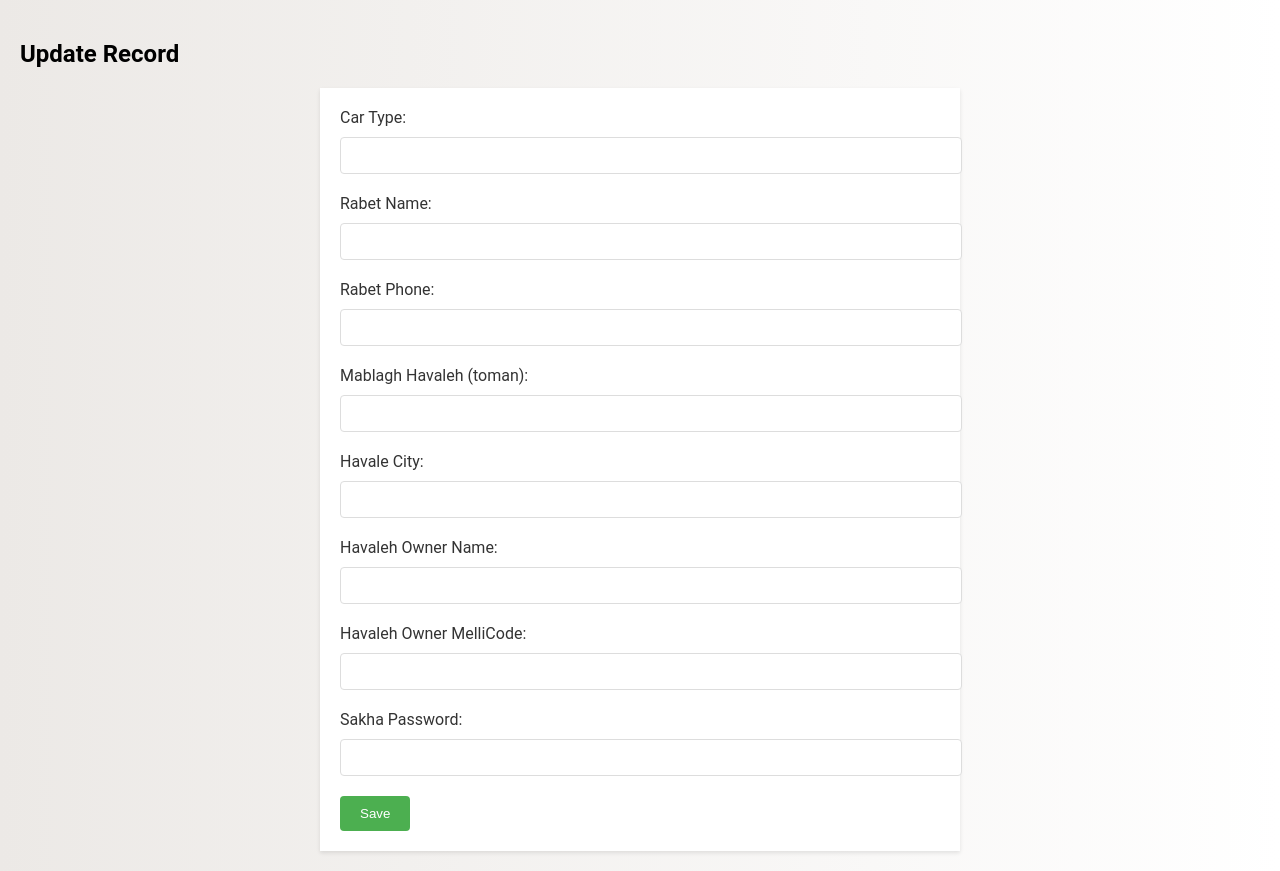
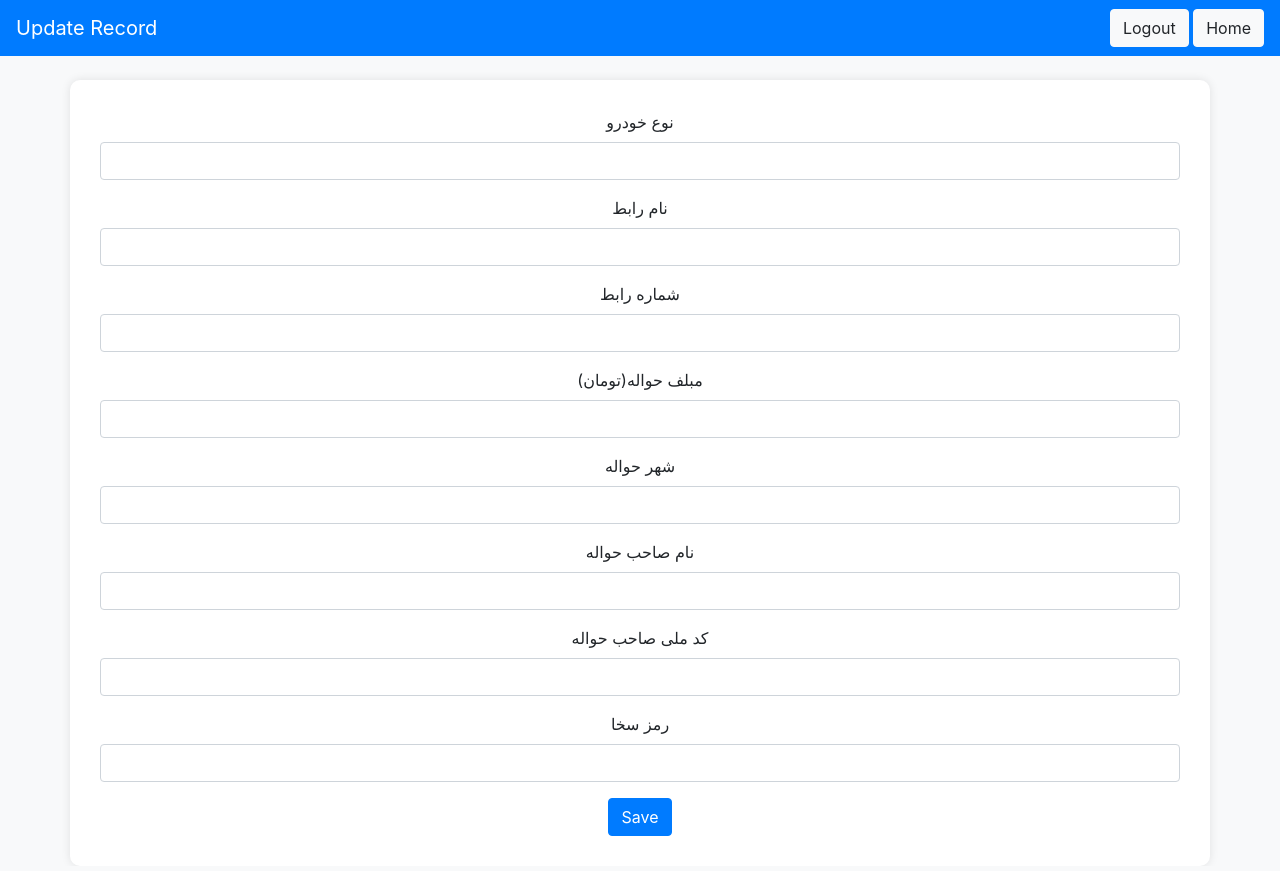
Before and after one commit to tohid1997/car-selling-project, a Flask app: page /first_info/search_complete/update_record in a window 1280 px wide. After the commit the page ends 836 px from the top, so only its background shows below. Run offline with Flask 3, Linux system fonts and the light colour scheme; data that the repository does not hold is empty; some libraries are stand-ins or nearby versions.

Commit message:
complete3

```diff
--- a/templates/update_record.html
+++ b/templates/update_record.html
@@ -1,68 +1,94 @@
 <!DOCTYPE html>
 <html lang="en">
 <head>
+    <meta charset="UTF-8">
     <meta name="viewport" content="width=device-width, initial-scale=1.0">
     <title>Update Record</title>
+    <link href="https://stackpath.bootstrapcdn.com/bootstrap/4.5.2/css/bootstrap.min.css" rel="stylesheet">
     <style>
         body {
-            font-family: 'Roboto', sans-serif;
-            margin: 0;
-            padding: 20px;
-            background: linear-gradient(to right, #ece9e6, #ffffff);
+            background-color: #f8f9fa;
         }
-        form {
+        .navbar {
+            background-color: #007bff;
+        }
+        .navbar-brand, .nav-link {
+            color: #fff !important;
+        }
+        .container {
             background-color: #fff;
-            padding: 20px;
-            box-shadow: 0 2px 4px rgba(0, 0, 0, 0.1);
-            max-width: 600px;
-            margin: auto;
+            padding: 30px;
+            border-radius: 10px;
+            box-shadow: 0 0 10px rgba(0, 0, 0, 0.1);
         }
-        label {
-            display: block;
-            margin-bottom: 10px;
-            color: #333;
+        .form-control {
+            border-radius: 0.25rem;
+            text-align: center; /* Center text inside form fields */
         }
-        input[type="text"], input[type="number"] {
-            width: 100%;
-            padding: 10px;
-            margin-bottom: 20px;
-            border: 1px solid #ddd;
-            border-radius: 4px;
+        .btn-primary {
+            background-color: #007bff;
+            border-color: #007bff;
         }
-        button {
-            padding: 10px 20px;
-            background-color: #4CAF50;
-            color: white;
-            border: none;
-            border-radius: 4px;
-            cursor: pointer;
+        .btn-primary:hover {
+            background-color: #0056b3;
+            border-color: #0056b3;
         }
-        button:hover {
-            background-color: #45a049;
+        .alert {
+            border-radius: 0.25rem;
         }
     </style>
 </head>
 <body>
-    <h2>Update Record</h2>
-    <form action="{{ url_for('save_update') }}" method="post">
-        <input type="hidden" name="record_id" value="{{ record[1] }}">
-        <label for="car_type">Car Type:</label>
-        <input type="text" id="car_type" name="car_type" value="{{ record[0] }}">
-        <label for="rabet_name">Rabet Name:</label>
-        <input type="text" id="rabet_name" name="rabet_name" value="{{ record[2] }}">
-        <label for="rabet_phone">Rabet Phone:</label>
-        <input type="text" id="rabet_phone" name="rabet_phone" value="{{ record[3] }}">
-        <label for="mablagh_havaleh">Mablagh Havaleh (toman):</label>
-        <input type="number" id="mablagh_havaleh" name="mablagh_havaleh" value="{{ record[4] }}">
-        <label for="havale_city">Havale City:</label>
-        <input type="text" id="havale_city" name="havale_city" value="{{ record[5] }}">
-        <label for="havaleh_owner_name">Havaleh Owner Name:</label>
-        <input type="text" id="havaleh_owner_name" name="havaleh_owner_name" value="{{ record[6] }}">
-        <label for="havaleh_owner_mellicode">Havaleh Owner MelliCode:</label>
-        <input type="text" id="havaleh_owner_mellicode" name="havaleh_owner_mellicode" value="{{ record[7] }}">
-        <label for="sakha_password">Sakha Password:</label>
-        <input type="text" id="sakha_password" name="sakha_password" value="{{ record[8] }}">
-        <button type="submit">Save</button>
-    </form>
+    <nav class="navbar navbar-expand-lg navbar-dark">
+        <a class="navbar-brand" href="#">Update Record</a>
+        <div class="ml-auto">
+            <a href="/logout" class="btn btn-light">Logout</a>
+            <a href="/home" class="btn btn-light">Home</a>
+        </div>
+    </nav>
+    <div class="container mt-4">
+        <form action="{{ url_for('save_update') }}" method="post">
+            <input type="hidden" name="record_id" value="{{ record[1] }}">
+            <div class="form-group" style="text-align: center;">
+                <label for="car_type">نوع خودرو</label>
+                <input type="text" id="car_type" name="car_type" class="form-control" value="{{ record[0] }}">
+            </div>
+            <div class="form-group" style="text-align: center;">
+                <label for="rabet_name">نام رابط</label>
+                <input type="text" id="rabet_name" name="rabet_name" class="form-control" value="{{ record[2] }}">
+            </div>
+            <div class="form-group" style="text-align: center;">
+                <label for="rabet_phone">شماره رابط</label>
+                <input type="text" id="rabet_phone" name="rabet_phone" class="form-control" value="{{ record[3] }}">
+            </div>
+            <div class="form-group" style="text-align: center;">
+                <label for="mablagh_havaleh">مبلف حواله(تومان)</label>
+                <input type="number" id="mablagh_havaleh" name="mablagh_havaleh" class="form-control" value="{{ record[4] }}">
+            </div>
+            <div class="form-group" style="text-align: center;">
+                <label for="havale_city">شهر حواله</label>
+                <input type="text" id="havale_city" name="havale_city" class="form-control" value="{{ record[5] }}">
+            </div>
+            <div class="form-group" style="text-align: center;">
+                <label for="havaleh_owner_name">نام صاحب حواله</label>
+                <input type="text" id="havaleh_owner_name" name="havaleh_owner_name" class="form-control" value="{{ record[6] }}">
+            </div>
+            <div class="form-group" style="text-align: center;">
+                <label for="havaleh_owner_mellicode">کد ملی صاحب حواله</label>
+                <input type="text" id="havaleh_owner_mellicode" name="havaleh_owner_mellicode" class="form-control" value="{{ record[7] }}">
+            </div>
+            <div class="form-group" style="text-align: center;">
+                <label for="sakha_password">رمز سخا</label>
+                <input type="text" id="sakha_password" name="sakha_password" class="form-control" value="{{ record[8] }}">
+            </div>
+            <div style="text-align: center;">
+                <button type="submit" class="btn btn-primary">Save</button>
+            </div>
+        </form>
+    </div>
+    <!-- Bootstrap JS and dependencies -->
+    <script src="https://code.jquery.com/jquery-3.5.1.slim.min.js"></script>
+    <script src="https://cdn.jsdelivr.net/npm/@popperjs/core@2.5.4/dist/umd/popper.min.js"></script>
+    <script src="https://stackpath.bootstrapcdn.com/bootstrap/4.5.2/js/bootstrap.min.js"></script>
 </body>
 </html>
```
Also changed, not shown: templates/search_results.html (+23 -77 lines).
